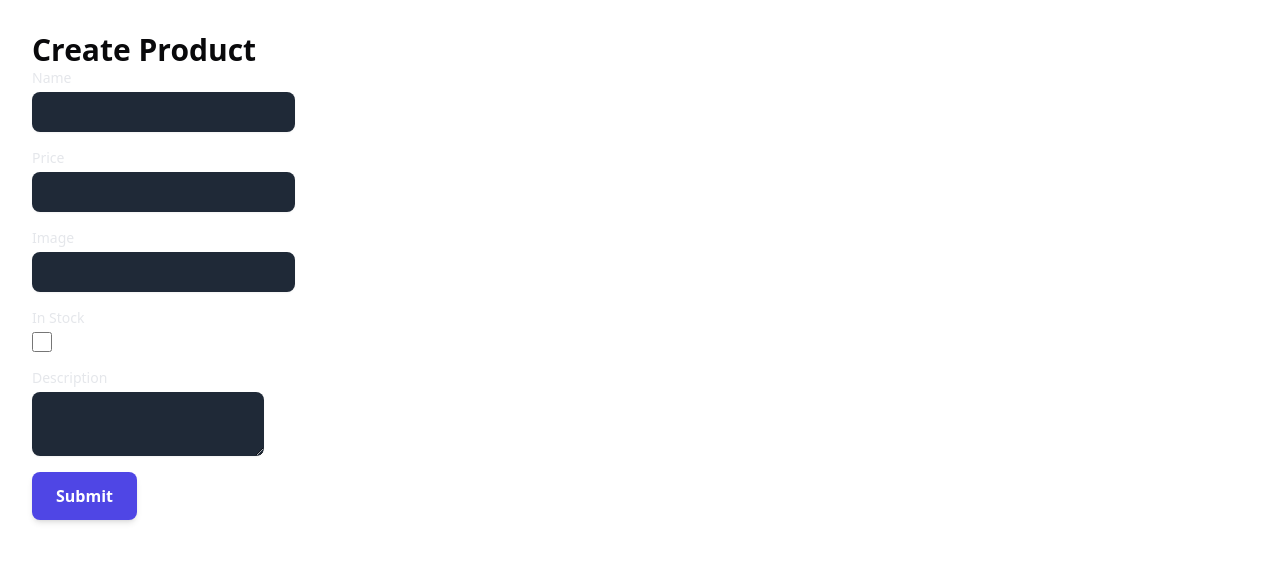
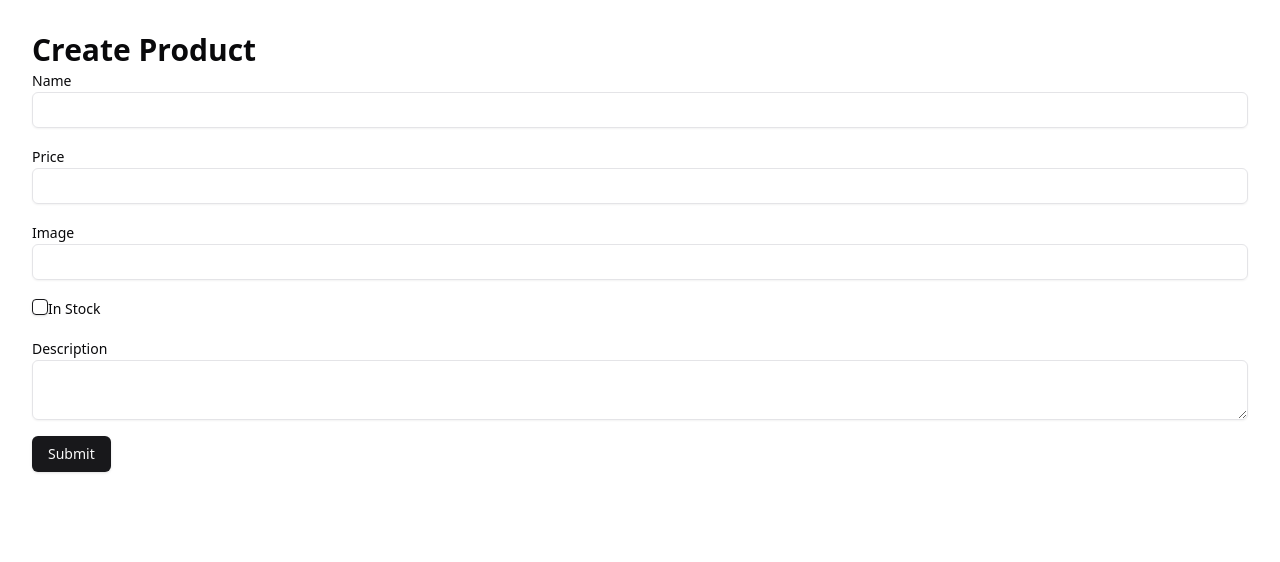
Before and after one commit to t14xploit/next-prisma, a Next.js app: page /product/create in a window 1280 px wide. Shown: the top 562 px of the page. Built offline with nearby package versions, Linux system fonts and the light colour scheme.

Commit message:
styled the create form using shadcn

```diff
--- a/package.json
+++ b/package.json
@@ -10,6 +10,8 @@
   },
   "dependencies": {
     "@prisma/client": "^6.4.0",
+    "@radix-ui/react-checkbox": "^1.1.4",
+    "@radix-ui/react-label": "^2.1.2",
     "@radix-ui/react-slot": "^1.1.2",
     "class-variance-authority": "^0.7.1",
     "clsx": "^2.1.1",
--- a/src/app/product/create/form.tsx
+++ b/src/app/product/create/form.tsx
@@ -1,7 +1,12 @@
 "use client";
 
+import { Input } from "@/components/ui/input";
 import { createProduct } from "./actions";
 import { useActionState } from "react";
+import { Checkbox } from "@/components/ui/checkbox";
+import { Textarea } from "@/components/ui/textarea";
+import { Button } from "@/components/ui/button";
+import { Label } from "@/components/ui/label";
 
 
 export default function CreateProductForm() {
@@ -12,61 +17,51 @@ export default function CreateProductForm() {
 
             {state.message && <p>{state.message}</p>}
             <div>
-                <label htmlFor="name" className="block text-sm font-medium text-gray-200">
+                <Label htmlFor="name" >
                     Name
-                </label>
-                <input
+                </Label>
+                <Input
                     name="name"
                     type="text"
                     id="name"
-                    className="mt-1 block  px-4 py-2 bg-gray-800 text-white rounded-lg shadow-sm focus:outline-none focus:ring-2 focus:ring-indigo-500"
                 />
             </div>
             <div>
-                <label htmlFor="price" className="block text-sm font-medium text-gray-200">
+                <Label htmlFor="price" >
                     Price
-                </label>
-                <input
+                </Label>
+                <Input
                 name="price"
                     type="text"
                     id="price"
-                    className="mt-1 block  px-4 py-2 bg-gray-800 text-white rounded-lg shadow-sm focus:outline-none focus:ring-2 focus:ring-indigo-500"
                 />
             </div>
             <div>
-                <label htmlFor="image" className="block text-sm font-medium text-gray-200">
+                <Label htmlFor="image" >
                     Image
-                </label>
-                <input
+                </Label>
+                <Input
                 name="image"
                     type="text"
                     id="image"
-                    className="mt-1 block  px-4 py-2 bg-gray-800 text-white rounded-lg shadow-sm focus:outline-none focus:ring-2 focus:ring-indigo-500"
                 />
             </div>
             <div>
-                <label htmlFor="inStock" className="block text-sm font-medium text-gray-200">
+                <Checkbox name="inStock" id="inStock" />
+                <Label htmlFor="inStock" >
                     In Stock
-                </label>
-                <input
-                name="inStock"
-                    type="checkbox"
-                    id="inStock"
-                    className="mt-1 block w-5 h-5 text-indigo-500 focus:ring-indigo-500 bg-gray-700 border-gray-600 rounded"
-                />
+                </Label>
             </div>
             <div>
-                <label htmlFor="description" className="block text-sm font-medium text-gray-200">
+                <Label htmlFor="description" >
                     Description
-                </label>
-                <textarea
+                </Label>
+                <Textarea
                 name="description"
                     id="description"
-                    className="mt-1 block  px-4 py-2 bg-gray-800 text-white rounded-lg shadow-sm focus:outline-none focus:ring-2 focus:ring-indigo-500"
-                ></textarea>
+                ></Textarea>
             </div>
-            <button type="submit" className="py-3 px-6 bg-indigo-600 text-white font-semibold rounded-lg shadow-md hover:bg-indigo-700 focus:outline-none focus:ring-2 focus:ring-indigo-500 focus:ring-opacity-50 transition duration-200"
-            disabled={isPending}>{isPending?"Submitting" : "Submit"}</button>
+            <Button type="submit" disabled={isPending}>{isPending?"Submitting" : "Submit"}</Button>
         </form>
 
     )
--- /dev/null
+++ b/src/components/ui/checkbox.tsx
@@ -0,0 +1,30 @@
+"use client"
+
+import * as React from "react"
+import * as CheckboxPrimitive from "@radix-ui/react-checkbox"
+import { Check } from "lucide-react"
+
+import { cn } from "@/lib/utils"
+
+const Checkbox = React.forwardRef<
+  React.ElementRef<typeof CheckboxPrimitive.Root>,
+  React.ComponentPropsWithoutRef<typeof CheckboxPrimitive.Root>
+>(({ className, ...props }, ref) => (
+  <CheckboxPrimitive.Root
+    ref={ref}
+    className={cn(
+      "peer h-4 w-4 shrink-0 rounded-sm border border-primary shadow focus-visible:outline-none focus-visible:ring-1 focus-visible:ring-ring disabled:cursor-not-allowed disabled:opacity-50 data-[state=checked]:bg-primary data-[state=checked]:text-primary-foreground",
+      className
+    )}
+    {...props}
+  >
+    <CheckboxPrimitive.Indicator
+      className={cn("flex items-center justify-center text-current")}
+    >
+      <Check className="h-4 w-4" />
+    </CheckboxPrimitive.Indicator>
+  </CheckboxPrimitive.Root>
+))
+Checkbox.displayName = CheckboxPrimitive.Root.displayName
+
+export { Checkbox }
--- /dev/null
+++ b/src/components/ui/input.tsx
@@ -0,0 +1,22 @@
+import * as React from "react"
+
+import { cn } from "@/lib/utils"
+
+const Input = React.forwardRef<HTMLInputElement, React.ComponentProps<"input">>(
+  ({ className, type, ...props }, ref) => {
+    return (
+      <input
+        type={type}
+        className={cn(
+          "flex h-9 w-full rounded-md border border-input bg-transparent px-3 py-1 text-base shadow-sm transition-colors file:border-0 file:bg-transparent file:text-sm file:font-medium file:text-foreground placeholder:text-muted-foreground focus-visible:outline-none focus-visible:ring-1 focus-visible:ring-ring disabled:cursor-not-allowed disabled:opacity-50 md:text-sm",
+          className
+        )}
+        ref={ref}
+        {...props}
+      />
+    )
+  }
+)
+Input.displayName = "Input"
+
+export { Input }
--- /dev/null
+++ b/src/components/ui/label.tsx
@@ -0,0 +1,26 @@
+"use client"
+
+import * as React from "react"
+import * as LabelPrimitive from "@radix-ui/react-label"
+import { cva, type VariantProps } from "class-variance-authority"
+
+import { cn } from "@/lib/utils"
+
+const labelVariants = cva(
+  "text-sm font-medium leading-none peer-disabled:cursor-not-allowed peer-disabled:opacity-70"
+)
+
+const Label = React.forwardRef<
+  React.ElementRef<typeof LabelPrimitive.Root>,
+  React.ComponentPropsWithoutRef<typeof LabelPrimitive.Root> &
+    VariantProps<typeof labelVariants>
+>(({ className, ...props }, ref) => (
+  <LabelPrimitive.Root
+    ref={ref}
+    className={cn(labelVariants(), className)}
+    {...props}
+  />
+))
+Label.displayName = LabelPrimitive.Root.displayName
+
+export { Label }
--- /dev/null
+++ b/src/components/ui/textarea.tsx
@@ -0,0 +1,22 @@
+import * as React from "react"
+
+import { cn } from "@/lib/utils"
+
+const Textarea = React.forwardRef<
+  HTMLTextAreaElement,
+  React.ComponentProps<"textarea">
+>(({ className, ...props }, ref) => {
+  return (
+    <textarea
+      className={cn(
+        "flex min-h-[60px] w-full rounded-md border border-input bg-transparent px-3 py-2 text-base shadow-sm placeholder:text-muted-foreground focus-visible:outline-none focus-visible:ring-1 focus-visible:ring-ring disabled:cursor-not-allowed disabled:opacity-50 md:text-sm",
+        className
+      )}
+      ref={ref}
+      {...props}
+    />
+  )
+})
+Textarea.displayName = "Textarea"
+
+export { Textarea }
```
Also changed, not shown: 1 other file (tests, documents, lock files or other folders).
